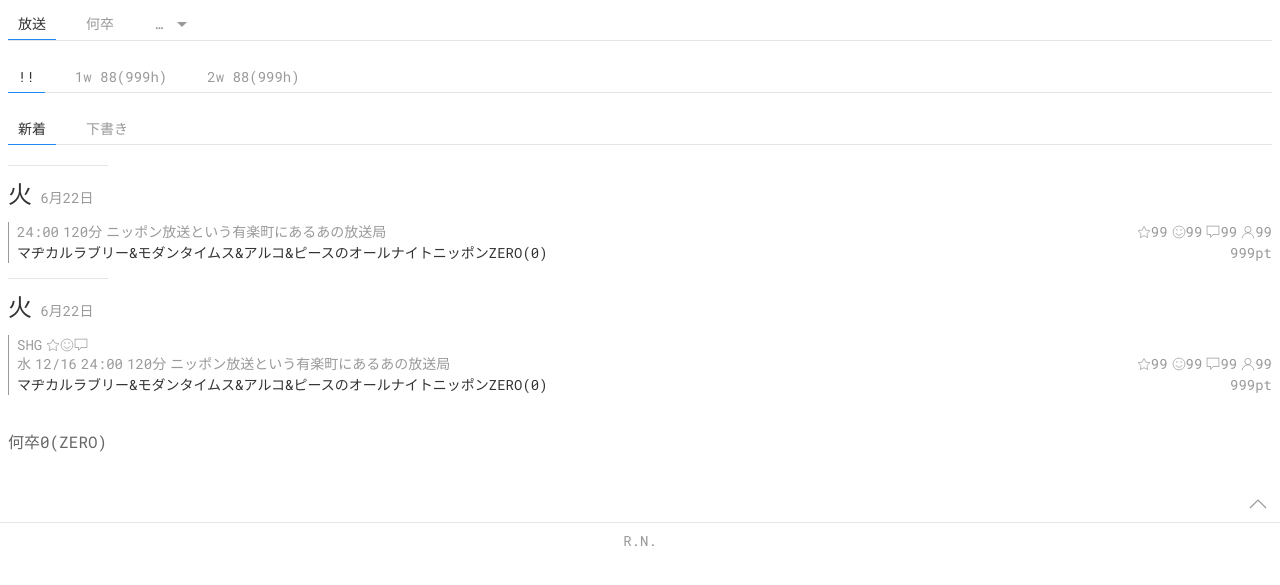
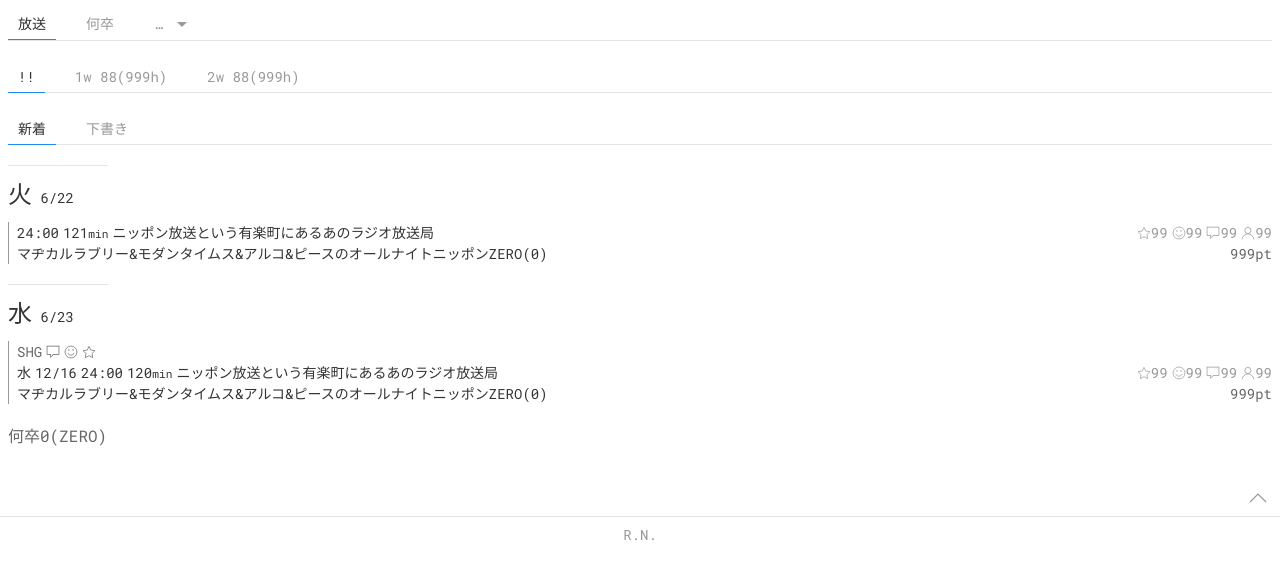
Before and after one commit to shg25/rnsite, a Django app: page / in a window 1280 px wide. Shown: the part 37-622 px from the top of the page. Run offline with Django 3.2, Linux system fonts and the light colour scheme; data that the repository does not hold is empty; some libraries are stand-ins or nearby versions.

Commit message:
index一覧アイテム内のパーツ化とCSS整理

```diff
--- a/airs/templates/airs/index.html
+++ b/airs/templates/airs/index.html
@@ -36,62 +36,47 @@
 </ul>
 
 
-<div class="uk-padding-small uk-padding-remove-horizontal uk-padding-remove-top uk-animation-toggle" tabindex="0">
-    <hr class="uk-divider-small uk-margin-small-bottom">
-    <h3 class="uk-text-lead uk-padding-remove uk-margin-remove-top uk-margin-small-bottom">火<span class="uk-article-meta"> 6月22日</span></h3>
+<div class="uk-margin-bottom uk-animation-toggle" tabindex="0">
+    {% include 'base/lead.html' with title='火' caption='6/22' %}
 
-    <a href="#" class="uk-display-block uk-link-heading uk-animation-slide-bottom-small border-left-muted">
+    <a href="#" class="uk-display-block uk-link-reset uk-animation-slide-bottom-small border-left-muted">
 
-        <div class="uk-grid-collapse uk-flex uk-flex-middle uk-margin-remove uk-article-meta" uk-grid>
-            <div class="uk-width-expand uk-text-truncate">
-                <span class="mgr-s">24:00</span><span class="mgr-s">120分</span><span class="mgr-s">ニッポン放送という有楽町にあるあの放送局</span>
-            </div>
-            <div class="uk-text-truncate uk-flex uk-flex-middle">
-                <span uk-icon="icon: star; ratio: 0.7"></span><span class="mgr-s">99</span>
-                <span uk-icon="icon: happy; ratio: 0.7"></span><span class="mgr-s">99</span>
-                <span uk-icon="icon: comment; ratio: 0.7"></span><span class="mgr-s">99</span>
-                <span uk-icon="icon: user; ratio: 0.7"></span><span>99</span>
-            </div>
+        <div class="uk-grid-collapse uk-flex-middle" uk-grid>
+            <h5 class="uk-width-expand uk-text-truncate uk-text-small">
+                <span class="mgr-s">24:00</span><span class="mgr-s">121<small>min</small></span><span class="mgr-s">ニッポン放送という有楽町にあるあのラジオ放送局</span>
+            </h5>
+            {% include 'airs/reactions.html' with recommend_count='99' favorite_count='99' review_count='99' listener_count='99' %}
         </div>
 
-        <div class="uk-grid-collapse uk-flex uk-flex-middle uk-margin-remove uk-article-meta" uk-grid>
-            <h5 class="uk-width-expand uk-text-small uk-text-truncate">マヂカルラブリー&モダンタイムス&アルコ&ピースのオールナイトニッポンZERO(0)</h5>
-            <div class="uk-text-small mgl-s">999pt</div>
+        <div class="uk-grid-collapse uk-flex-middle" uk-grid>
+            <h4 class="uk-width-expand uk-text-truncate uk-text-small">マヂカルラブリー&モダンタイムス&アルコ&ピースのオールナイトニッポンZERO(0)</h4>
+            <div class="mgl-s uk-text-small">999pt</div>
         </div>
     </a>
 </div>
 
+<div class="uk-margin-bottom uk-animation-toggle" tabindex="0">
+    {% include 'base/lead.html' with title='水' caption='6/23' %}
 
+    <a href="#" class="uk-display-block uk-link-reset uk-animation-slide-bottom-small border-left-muted">
 
-
-<div class="uk-padding-small uk-padding-remove-horizontal uk-padding-remove-top uk-animation-toggle" tabindex="0">
-    <hr class="uk-divider-small uk-margin-small-bottom">
-    <h3 class="uk-text-lead uk-padding-remove uk-margin-remove-top uk-margin-small-bottom">火<span class="uk-article-meta"> 6月22日</span></h3>
-
-    <a href="#" class="uk-display-block uk-link-heading uk-animation-slide-bottom-small border-left-muted">
-
-        <div class="uk-grid-collapse uk-flex uk-flex-middle uk-margin-remove uk-article-meta" uk-grid>
-            <span class="mgr-s">SHG</span>
-            <span uk-icon="icon: star; ratio: 0.7" class="mgr-ss"></span>
-            <span uk-icon="icon: happy; ratio: 0.7" class="mgr-ss"></span>
-            <span uk-icon="icon: comment; ratio: 0.7" class="mgr-ss"></span>
+        <div class="uk-grid-collapse uk-flex-middle" uk-grid>
+            <span class="mgr-s uk-text-small">SHG</span>
+            <span uk-icon="icon: comment; ratio: 0.7" class="mgr-s"></span>
+            <span uk-icon="icon: happy; ratio: 0.7" class="mgr-s"></span>
+            <span uk-icon="icon: star; ratio: 0.7" class="mgr-s"></span>
         </div>
 
-        <div class="uk-grid-collapse uk-flex uk-flex-middle uk-margin-remove uk-article-meta" uk-grid>
-            <div class="uk-width-expand uk-text-truncate">
-                <span class="mgr-s">水</span><span class="mgr-s">12/16</span><span class="mgr-s">24:00</span><span class="mgr-s">120分</span><span class="mgr-s">ニッポン放送という有楽町にあるあの放送局</span>
-            </div>
-            <div class="uk-text-truncate uk-flex uk-flex-middle">
-                <span uk-icon="icon: star; ratio: 0.7"></span><span class="mgr-s">99</span>
-                <span uk-icon="icon: happy; ratio: 0.7"></span><span class="mgr-s">99</span>
-                <span uk-icon="icon: comment; ratio: 0.7"></span><span class="mgr-s">99</span>
-                <span uk-icon="icon: user; ratio: 0.7"></span><span>99</span>
-            </div>
+        <div class="uk-grid-collapse uk-flex-middle" uk-grid>
+            <h5 class="uk-width-expand uk-text-truncate uk-text-small">
+                <span class="mgr-s">水</span><span class="mgr-s">12/16</span><span class="mgr-s">24:00</span><span class="mgr-s">120<small>min</small></span><span class="mgr-s">ニッポン放送という有楽町にあるあのラジオ放送局</span>
+            </h5>
+            {% include 'airs/reactions.html' with recommend_count='99' favorite_count='99' review_count='99' listener_count='99' %}
         </div>
 
-        <div class="uk-grid-collapse uk-flex uk-flex-middle uk-margin-remove uk-article-meta" uk-grid>
-            <h5 class="uk-width-expand uk-text-small uk-text-truncate">マヂカルラブリー&モダンタイムス&アルコ&ピースのオールナイトニッポンZERO(0)</h5>
-            <div class="uk-text-small mgl-s">999pt</div>
+        <div class="uk-grid-collapse uk-flex-middle" uk-grid>
+            <h4 class="uk-width-expand uk-text-truncate uk-text-small">マヂカルラブリー&モダンタイムス&アルコ&ピースのオールナイトニッポンZERO(0)</h4>
+            <div class="mgl-s uk-text-small">999pt</div>
         </div>
     </a>
 </div>
--- /dev/null
+++ b/airs/templates/airs/reactions.html
@@ -0,0 +1,10 @@
+<div class="uk-article-meta uk-flex uk-flex-middle">
+    {% comment %} 推し数 {% endcomment %}
+    {% include 'base/icon.html' with icon='star' %}<span class="mgr-s">{{ recommend_count }}</span>
+    {% comment %} 満足数 {% endcomment %}
+    {% include 'base/icon.html' with icon='happy' %}</span><span class="mgr-s">{{ favorite_count }}</span>
+    {% comment %} コメント数 {% endcomment %}
+    {% include 'base/icon.html' with icon='comment' %}<span class="mgr-s">{{ review_count }}</span>
+    {% comment %} リスナー数 {% endcomment %}
+    {% include 'base/icon.html' with icon='user' %}<span>{{ listener_count }}</span>
+</div>
--- /dev/null
+++ b/airs/templates/base/icon.html
@@ -0,0 +1 @@
+<span uk-icon="icon: {{ icon }}; ratio: 0.7"></span>
--- /dev/null
+++ b/airs/templates/base/lead.html
@@ -0,0 +1,2 @@
+<hr class="uk-divider-small uk-margin-small-bottom">
+<h3 class="uk-text-lead uk-padding-remove uk-margin-remove-top uk-margin-small-bottom">{{ title }}<span class="uk-text-small"> {{ caption }}</span></h3>
```
